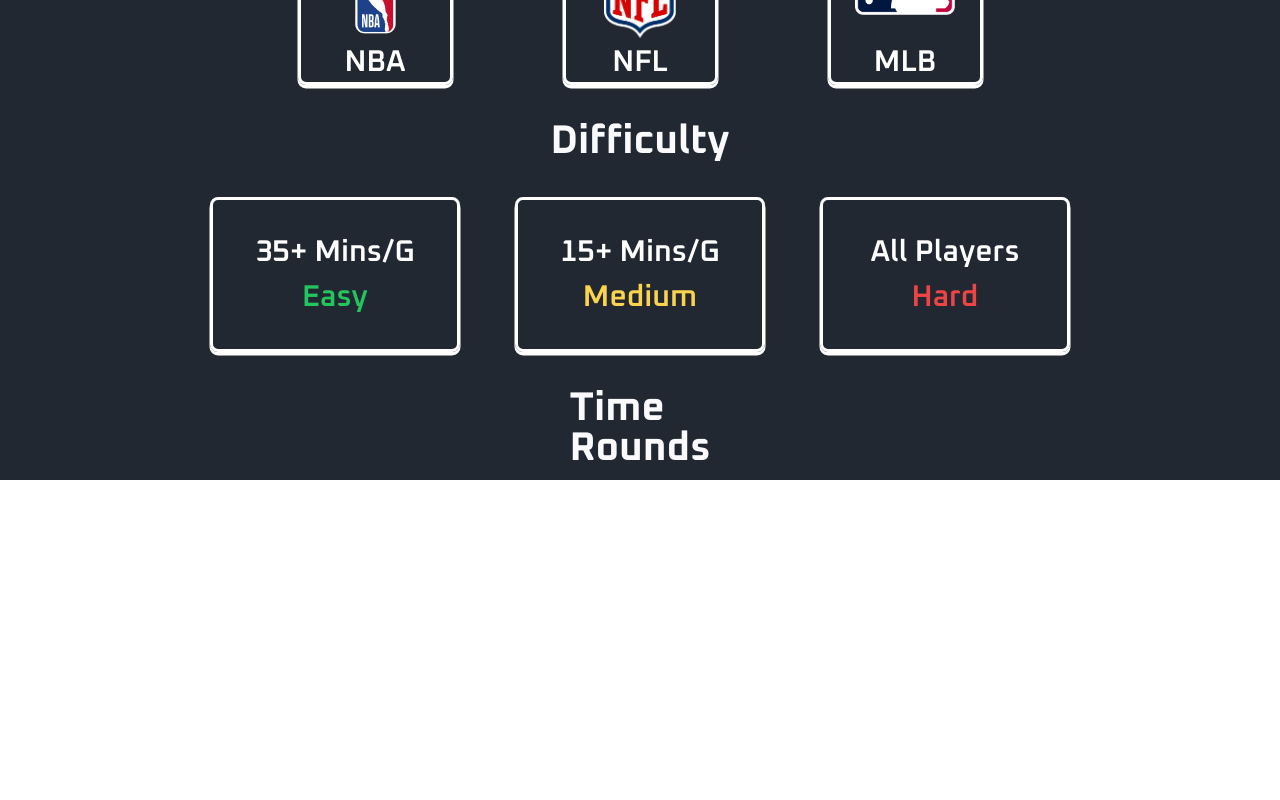
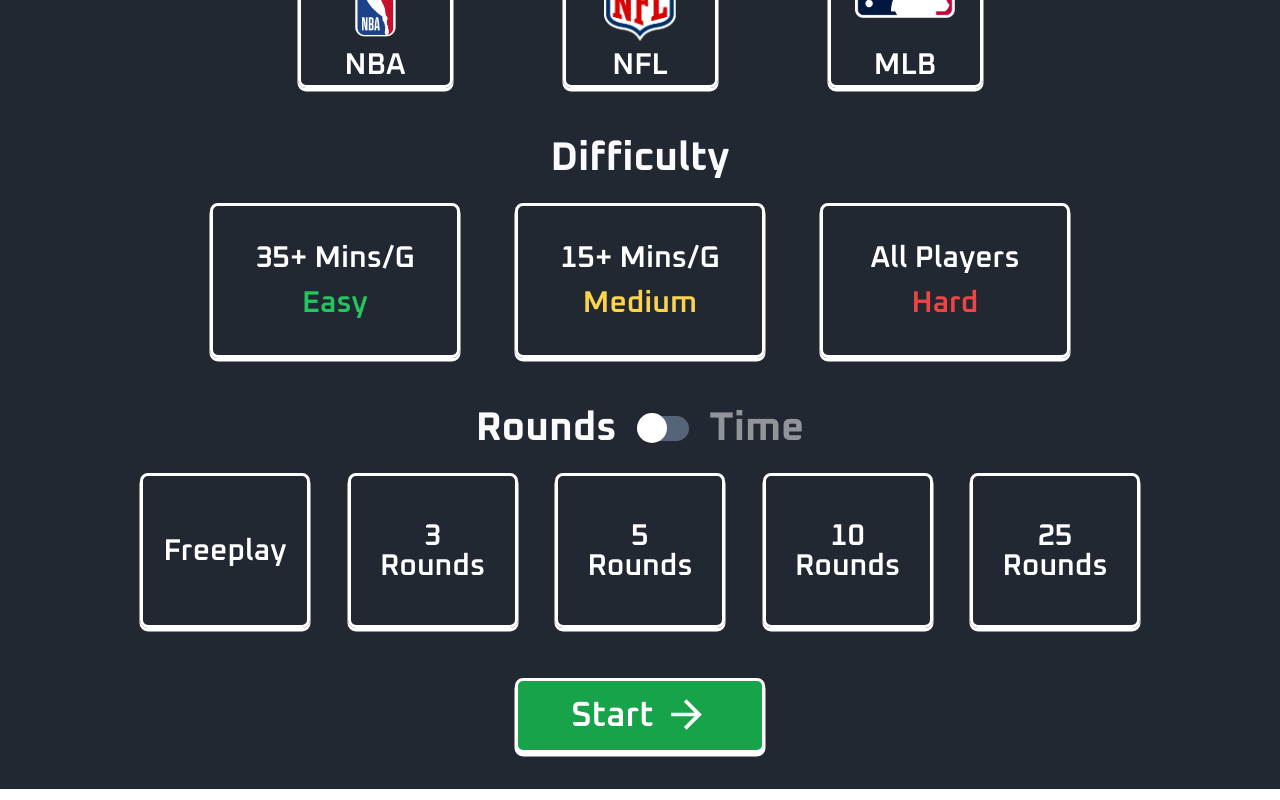
Before and after one commit to jdh58/sportsballgame, a React (Vite) app: page /#/whoami/options in a window 1280 px wide. Shown: the part 420-1220 px from the top of the page. Built offline with nearby package versions, Linux system fonts and the light colour scheme.

Commit message:
Improve grouping on options page + style button

```diff
--- /dev/null
+++ b/src/components/Button.tsx
@@ -0,0 +1,20 @@
+import '../styles/Button.css';
+
+export default function Button({
+  label,
+  icon,
+}: {
+  label: string;
+  icon: string;
+}) {
+  return (
+    <button className="button">
+      <p className="label">{label}</p>
+      {icon ? (
+        <div className="buttonIconContainer">
+          <img src={icon} alt={`${label} icon`} className="buttonIcon" />
+        </div>
+      ) : null}
+    </button>
+  );
+}
--- a/src/components/OptionsPage.tsx
+++ b/src/components/OptionsPage.tsx
@@ -2,6 +2,9 @@ import SportsContainer from './SportsContainer';
 import DifficultyContainer from './DifficultyContainer';
 import RoundContainer from './RoundContainer';
 import ToggleSwitch from './ToggleSwitch';
+import Button from './Button';
+
+import ArrowRight from '../assets/arrow-right.svg';
 import '../styles/OptionsPage.css';
 
 export default function OptionsPage() {
@@ -16,17 +19,23 @@ export default function OptionsPage() {
           </p>
           <div className="separator"></div>
         </h2>
+        <div className="optionContainer">
           <h3>Sport</h3>
           <SportsContainer />
+        </div>
+        <div className="optionContainer">
           <h3>Difficulty</h3>
           <DifficultyContainer sport="nba" />
+        </div>
+        <div className="optionContainer">
           <div className="toggle">
+            <h3 className="rounds">Rounds</h3>
+            <ToggleSwitch />
             <h3 className="time">Time</h3>
-          <ToggleSwitch />
-          <h3 className="rounds">Rounds</h3>
           </div>
           <RoundContainer />
-        <button className="start">Start</button>
+        </div>
+        <Button label="Start" icon={ArrowRight} />
       </div>
     </div>
   );
--- a/src/components/RoundContainer.tsx
+++ b/src/components/RoundContainer.tsx
@@ -1,3 +1,5 @@
+import '../styles/RoundContainer.css';
+
 export default function RoundContainer() {
   return (
     <div className="roundContainer">
--- a/src/components/ToggleSwitch.tsx
+++ b/src/components/ToggleSwitch.tsx
@@ -1,3 +1,5 @@
+import '../styles/ToggleSwitch.css';
+
 export default function ToggleSwitch() {
   return (
     <div className="toggleSwitch">
--- /dev/null
+++ b/src/styles/Button.css
@@ -0,0 +1,23 @@
+.button {
+  width: 250px;
+  height: 75px;
+  display: flex;
+  align-items: center;
+  justify-content: center;
+  gap: 10px;
+  border-radius: var(--main-border-radius);
+  box-shadow: var(--button-shadow);
+  background-color: var(--easy-600);
+  border: var(--button-border);
+}
+
+.button > p.label {
+  color: white;
+  font-size: 3.5rem;
+  font-weight: 600;
+}
+
+.button .buttonIcon {
+  width: 45px;
+  filter: invert(100%);
+}
--- a/src/styles/OptionsPage.css
+++ b/src/styles/OptionsPage.css
@@ -24,7 +24,7 @@
   flex-direction: column;
   align-items: center;
   padding: 36px;
-  gap: 36px;
+  gap: 50px;
 }
 
 .optionsPage h2.title {
@@ -47,7 +47,43 @@
   );
 }
 
+.optionsPage > .mainContainer > div.optionContainer {
+  display: flex;
+  flex-direction: column;
+  align-items: center;
+  gap: 25px;
+}
+
 .optionsPage h3 {
   font-size: 4rem;
   font-weight: 700;
 }
+
+.toggle {
+  display: flex;
+  align-items: center;
+  gap: 20px;
+}
+
+.toggle > h3.time {
+  color: hsla(0, 0%, 100%, 0.5);
+}
+
+.optionsPage .start {
+  width: 250px;
+  height: 75px;
+  display: flex;
+  align-items: center;
+  justify-content: center;
+  gap: 10px;
+  border-radius: var(--main-border-radius);
+  box-shadow: var(--button-shadow);
+  background-color: var(--easy-600);
+  border: var(--button-border);
+}
+
+.optionsPage .start > p {
+  color: white;
+  font-size: 3.5rem;
+  font-weight: 600;
+}
--- /dev/null
+++ b/src/styles/RoundContainer.css
@@ -0,0 +1,9 @@
+.roundContainer {
+  display: flex;
+  gap: 37.5px;
+}
+
+.roundContainer > .optionButton {
+  width: 170px;
+  justify-content: center;
+}
--- a/src/styles/TileButton.css
+++ b/src/styles/TileButton.css
@@ -21,7 +21,6 @@
 .tileButtonContainer:hover {
   cursor: pointer;
   transform: translateY(-2px);
-  border-radius: 16px;
   filter: saturate(67%);
   box-shadow: var(--tile-hover-shadow);
 }
--- /dev/null
+++ b/src/styles/ToggleSwitch.css
@@ -0,0 +1,40 @@
+/*
+  <div className="toggleSwitch">
+    <div className="rectangle"></div>
+    <div className="indicator"></div>
+  </div>
+*/
+
+.toggleSwitch {
+  width: 52.5px;
+  display: flex;
+  align-items: center;
+  position: relative;
+}
+
+.rectangle {
+  background-color: #56647a;
+  width: 52.5px;
+  height: 25px;
+  border-radius: 1000px;
+}
+
+.indicator {
+  position: absolute;
+  left: 0px;
+  top: 50%;
+  transform: translateY(-50%);
+  width: 30px;
+  height: 30px;
+  border-radius: 1000px;
+  background-color: white;
+  transition: 0.15s;
+}
+
+.toggleSwitch:hover {
+  cursor: pointer;
+}
+
+.toggleSwitch:hover > .indicator {
+  left: 26.25px;
+}
--- a/src/styles/index.css
+++ b/src/styles/index.css
@@ -234,26 +234,35 @@ button {
 
   --white: #fafafc;
   --easy-500: #22c55e;
+  --easy-600: #16a34a;
   --medium-400: #fcd34d;
   --hard-500: #ef4444;
   --background-primary: #222831;
   --background-secondary: #393e46;
-  --main-border-radius: 10px;
+  --main-border-radius: 8px;
   --default-shadow: 0px 4px 10px 4px rgba(0, 0, 0, 0.25);
   --tile-hover-shadow: 0px 10px 12px 6px rgba(0, 0, 0, 0.25);
   --text-shadow: 0px 4px 4px 0px rgba(0, 0, 0, 0.45);
   --button-shadow: 0px 3px 0px 0.5px #fff;
+  --button-border: 3px solid white;
 
   color: var(--white);
+}
+
+body {
+  min-height: 100vh;
+  height: 100%;
 }
 
 #root {
   display: flex;
   flex-direction: column;
-  height: 100vh;
+  min-height: 100vh;
+  height: 100%;
 }
 
 .page {
+  min-height: calc(100vh - 100px);
   height: 100%;
   width: 100%;
   background-color: var(--background-primary);
@@ -267,8 +276,8 @@ button {
 
 .optionButton {
   height: 155px;
-  border: 3px solid white;
-  border-radius: 8px;
+  border: var(--button-border);
+  border-radius: var(--main-border-radius);
   box-shadow: 0px 3px 0px 0.5px #fff;
   display: flex;
   flex-direction: column;
```
Also changed, not shown: src/assets/arrow-right.svg (added), src/components/WhoAmI.tsx (added), src/styles/WhoAmI.css (added). Lines whose indentation alone changed are shown as unchanged.
